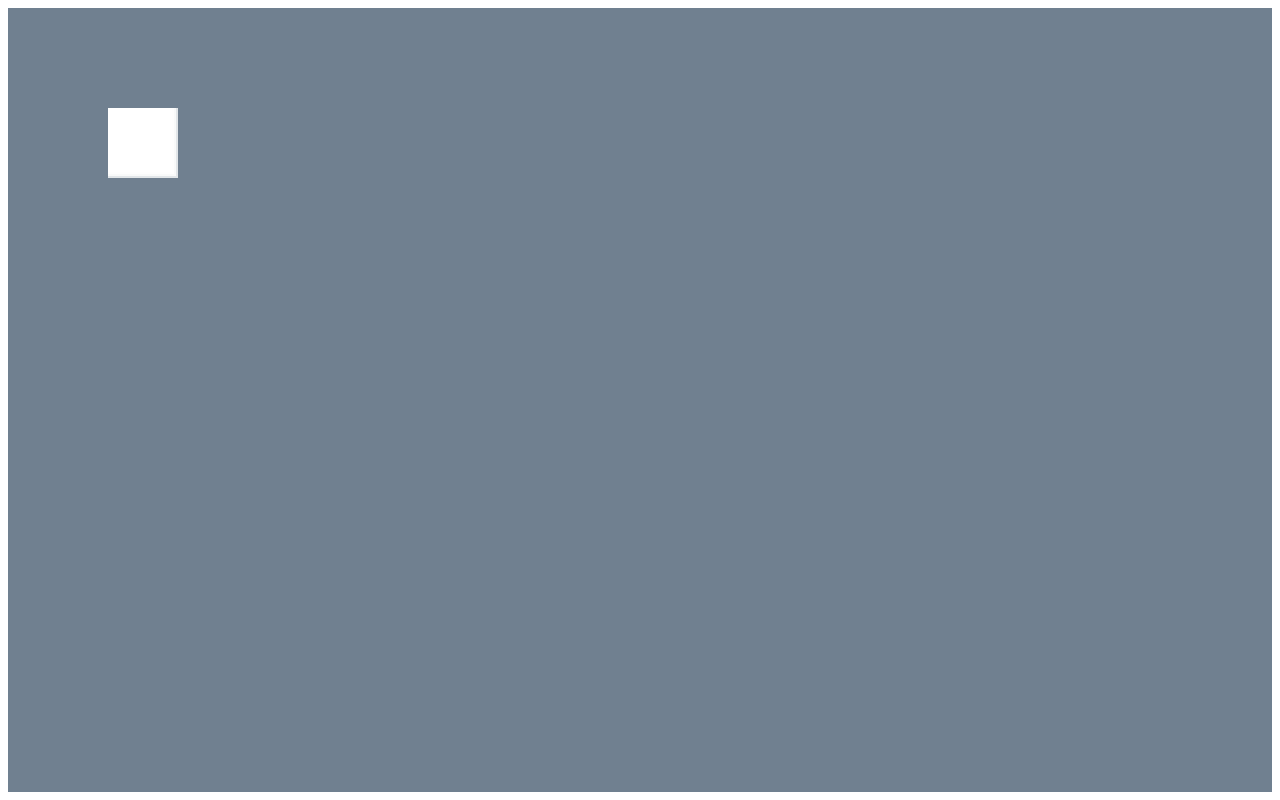
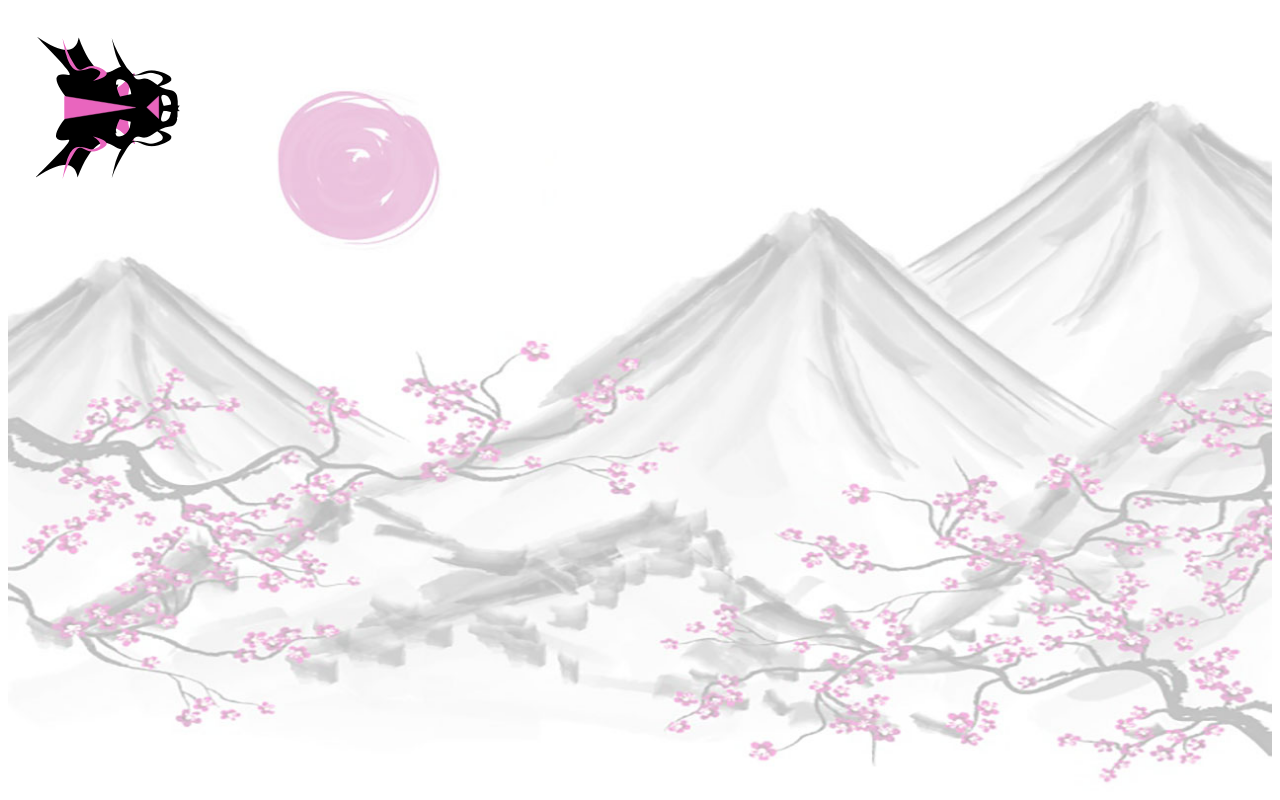
Before and after one commit to jufa/rus, a website: page index.html in a window 1280 px wide. Drawn offline with Linux system fonts and the light colour scheme.

Commit message:
deployed

```diff
--- a/index.html
+++ b/index.html
@@ -4,6 +4,27 @@
     <link rel="stylesheet" type="text/css" href="style.css" media="screen" />
   </head>
   <body>
+    <div id="assets">
+
+      <div class="head" name="segment">
+        <div name="cont" class="cont">
+          <object type="image/svg+xml" class="body--svg" data="assets/head.svg"></object>
+        </div>
+      </div>
+
+      <div class="arms" name="segment">
+        <div name="cont" class="cont">
+          <object type="image/svg+xml" class="body--svg" data="assets/arms.svg"></object>
+        </div>
+      </div>
+
+      <div class="scale" name="segment">
+        <div name="cont" class="cont">
+          <object type="image/svg+xml" class="body--svg" data="assets/scale.svg"></object>
+        </div>
+      </div>
+
+    </div>
     <div id="stage">
     </div>
     <script type="text/javascript" src="index.js"></script>
--- a/index.js
+++ b/index.js
@@ -1,22 +1,32 @@
 var rus = (function(){
   var scales = [];
-  var scaleCount = 30;
+  var scaleCount = 60;
 
   var DragonScale = function(opts={}){
-    var accel = 0.15; // catchup speed in pixels per animframe
-    var maxVel = opts.maxVel | 8.0;
+    var width = opts.width;
+    var height = opts.height;
+    var accel = 0.25; // catchup speed in pixels per animframe
+    var maxVel = opts.maxVel | 6.0;
     var tgt = {x: 100.0, y: 100.0};
     var pos = {x: 0.0, y: 0.0};
     var lastPos = {x: 0.0, y: 0.0};
+    var angle = 0.0, lastAngle = 0.0;
+    var translationNode;
+    var rotationNode;
 
     var updateTarget = function(newTgt){ // newTgt = {x:int, y:int}
       tgt = newTgt;
     }
 
     var updatePosition = function(){
-      Object.assign(lastPos, pos);
+      lastPos.x = pos.x;
+      lastPos.y = pos.y;
       pos.x = pos.x + clamp((tgt.x - pos.x) * accel, maxVel);
       pos.y = pos.y + clamp((tgt.y - pos.y) * accel, maxVel);
+    }
+
+    var updateAngle = function(){
+      angle= Math.atan2(pos.y - lastPos.y, pos.x - lastPos.x) - Math.PI * 0.5;
     }
 
     var getPos = function(){
@@ -24,7 +34,11 @@ var rus = (function(){
     }
 
     var getAngle = function() {
-      return Math.atan2(pos.y - lastPos.y, pos.x - lastPos.x);
+      return angle;
+    }
+
+    var getSize = function(){
+      return {width: width, height: height};
     }
 
     var clamp = function(val, maxMag){
@@ -40,16 +54,18 @@ var rus = (function(){
     return {
       updateTarget: updateTarget,
       updatePosition: updatePosition,
+      updateAngle: updateAngle,
       getPos: getPos,
-      getAngle: getAngle
+      getAngle: getAngle,
+      getSize: getSize,
+      translationNode:translationNode,
+      rotationNode:rotationNode
     }
   };
 
   function startup() {
     var el = document.getElementById("stage");
     el.addEventListener("touchstart", handleMove, false);
-    // el.addEventListener("touchend", handleEnd, false);
-    // el.addEventListener("touchcancel", handleCancel, false);
     el.addEventListener("touchmove", handleMove, false);
   }
 
@@ -66,22 +82,33 @@ var rus = (function(){
   var setUpDragon = function(opts={}){
     var stage = document.getElementById("stage");
     var scaleNode;
-    var segments = opts.segments | 1;
-    for (let i = 0; i < scaleCount; i++) {
-      scales.push(new DragonScale());
-      scaleNode = document.createElement("div");
+    var calcSize = 0.0;
+    var patternHead = document.getElementsByClassName("head")[0];
+    var patternBody = document.getElementsByClassName("scale")[0];
+    var patternArms = document.getElementsByClassName("arms")[0];
+
+    for (var i = 0; i < scaleCount; i++) {
+      calcSize = scaleCount * 1.2 - i;
+      if (i > 0) {
+        scales.push(new DragonScale({width: calcSize, height: calcSize}));
+        scaleNode = patternBody.cloneNode(true);
+        scales[i].translationNode = scaleNode;
+        scales[i].rotationNode = scaleNode.getElementsByTagName("object")[0];
+      } else if (i == 0) {
+        scales.push(new DragonScale({width: calcSize * 2, height: calcSize * 2}));
+        scaleNode = patternHead.cloneNode(true);
+        scales[i].translationNode = scaleNode;
+        scales[i].rotationNode = scaleNode.getElementsByTagName("object")[0];
+      }
+      scaleNode.style.width = scales[i].getSize().width;
+      scaleNode.style.height = scales[i].getSize().height;
       stage.appendChild(scaleNode);
-      scaleNode.setAttribute("class", "scale");
-      scaleNode.setAttribute("name", "scale");
-      scaleNode.style.width = scaleCount*2-i*2+10 + "px";
-      scaleNode.style.height = scaleCount*2-i*2+10 + "px";
     }
-
   }
 
   var updateDragonTarget = function(x, y) {
     var pos={},tgt={};
-    for (var i in scales){
+    for (var i = 0; i < scaleCount; i++){
       if (i == 0) {
         scales[i].updateTarget({x: x, y: y})
       } else {
@@ -92,18 +119,25 @@ var rus = (function(){
   }
 
   var updateDragonPosition = function() {
-    for (var i in scales){
+    for (var i = 0; i < scaleCount; i++){
       scales[i].updatePosition();
+      scales[i].updateAngle();
     }
   }
 
   var render = function(){
     updateDragonPosition();
-    for (let i in scales){
-      var el = document.getElementsByName("scale")[i];
+
+    for (var i = 0; i < scaleCount; i++){
       var pos = scales[i].getPos();
       var angle = scales[i].getAngle();
-      el.style.transform = "translate(" + pos.x + "px ," + pos.y + "px) rotate(" + angle + "rad)";
+      var size = scales[i].getSize();
+      var tx = pos.x;
+      var ty = pos.y;
+      var str = "translate(" + tx + "px ," + ty + "px)";
+      scales[i].translationNode.style.transform = str;
+      str = "rotate(" + angle + "rad)";
+      scales[i].rotationNode.style.transform = str;
     }
   }
 
--- a/style.css
+++ b/style.css
@@ -2,12 +2,35 @@
   background-color: slategray;
   width: 100%;
   height: 100%;
+  background-image: url(assets/bg1.jpg);
+  background-size: cover;
+}
+
+#assets {
+  display: none;
 }
 
 .scale {
-  width: 20px;
-  height: 20px;
-  background-color:white;
-  opacity: 0.8;
   position: absolute;
+  will-change: transform;
 }
+
+.head {
+  position: absolute;
+  z-index: 100;
+  will-change: transform;
+}
+
+.body--svg {
+  width: 100%;
+  height: 100%;
+  will-change: transform;
+}
+
+.cont {
+  position: relative;
+  top: -50%;
+  left: -50%;
+  background-color: none;
+  will-change: transform;
+}
```
Also changed, not shown: assets/arms.svg (added), assets/bg1.jpg (added), assets/head.svg (added), assets/scale.svg (added), 2 other files.
